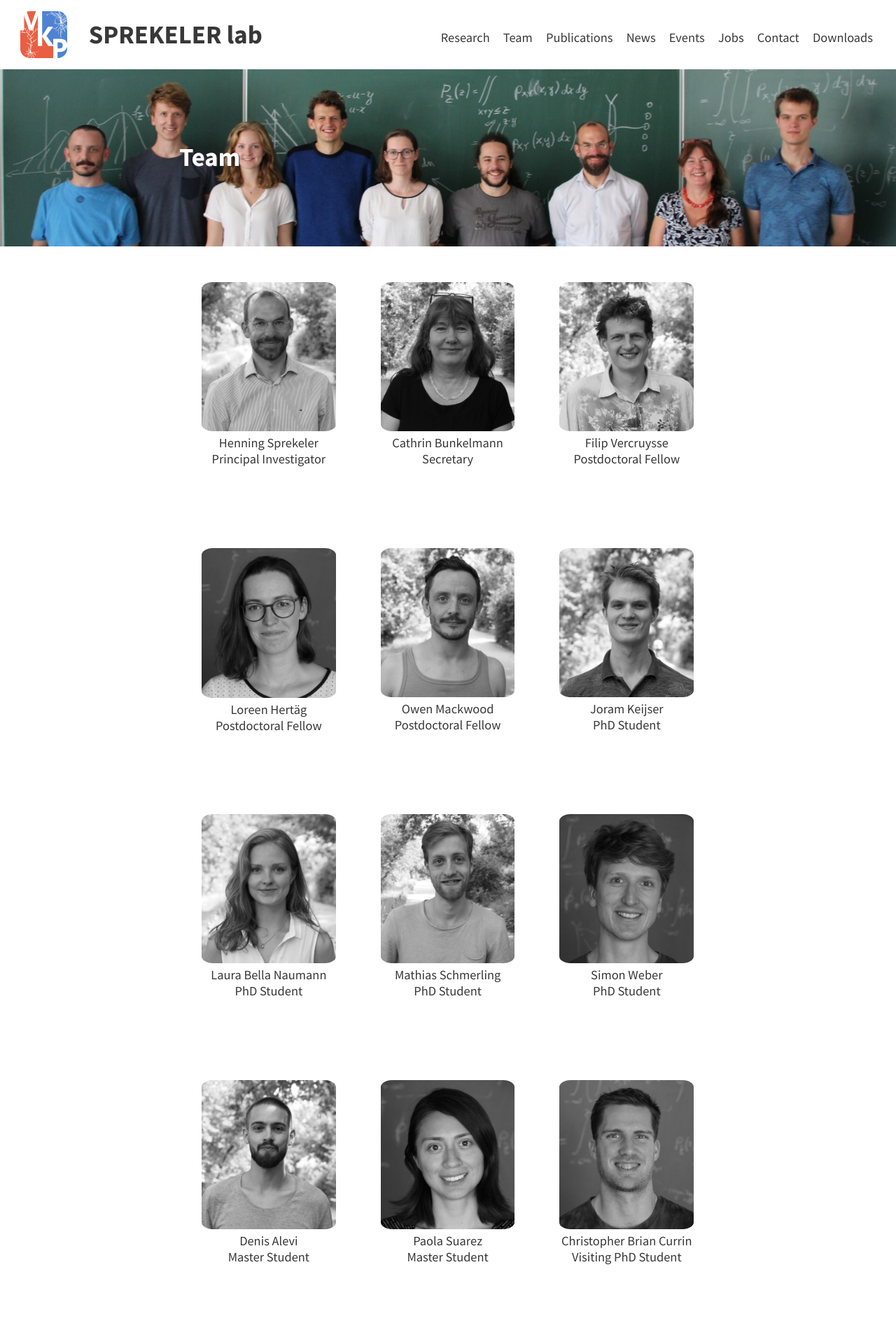
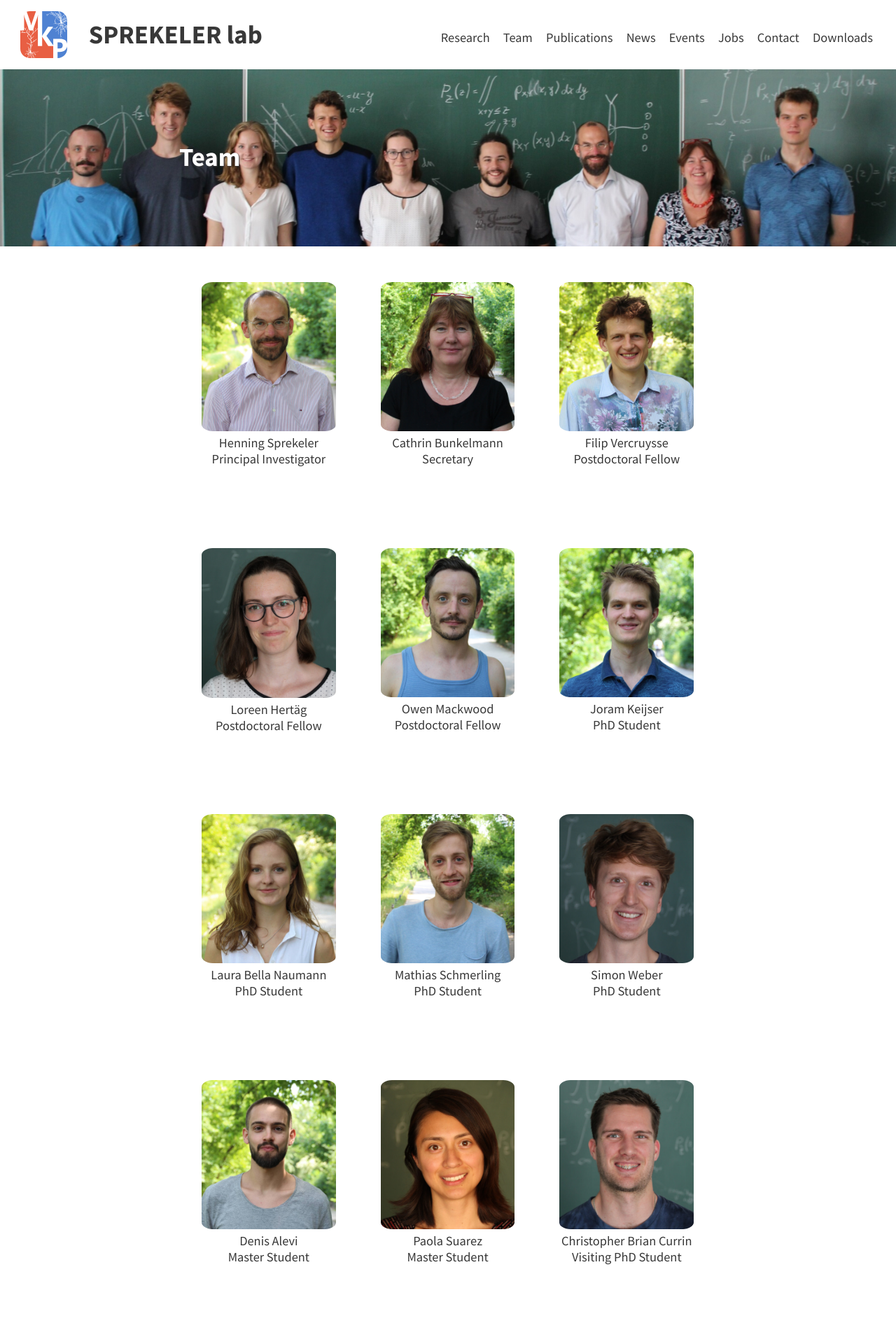
Before and after one commit to ge00rg/website-heroku, a Jekyll site: the page built from pages/2_team.md, in a window 1280 px wide. Shown: the top 1920 px of the page at 70% size. Built offline with Jekyll 4.4.1, drawn with Linux system fonts in a browser that asks for light colours.

Commit message:
Update membergrid.html

```diff
--- a/_includes/membergrid.html
+++ b/_includes/membergrid.html
@@ -65,6 +65,10 @@ figcaption {
     }
 
 }
+@media only screen and (max-device-height : 768px) and (max-device-width : 1024px)
+{
+    .memberpic{filter: grayscale(0%);
+}
 @media screen and (max-width: 450px) {
     .column {
         width: 100%;
```
